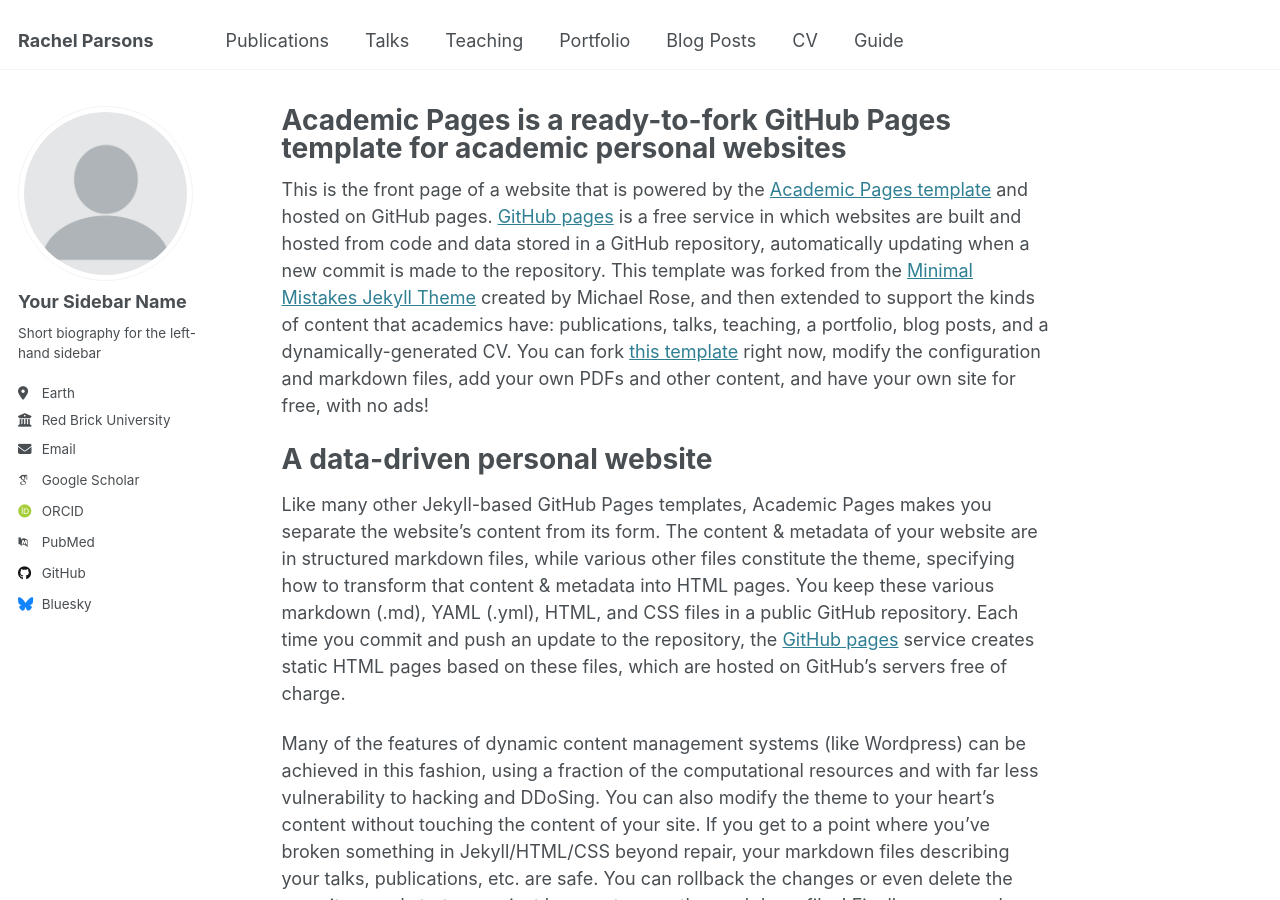
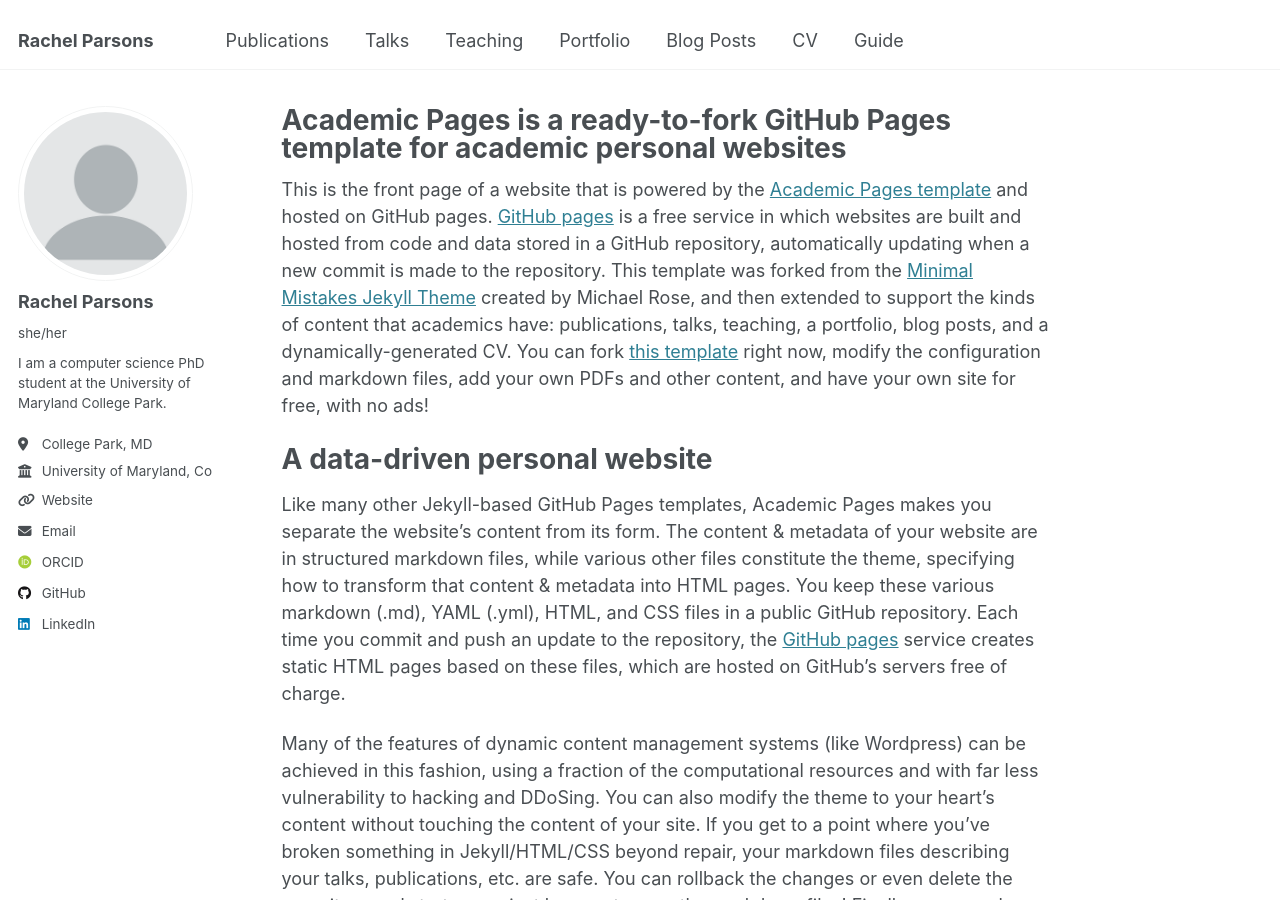
Before and after one commit to parsonsrachel/parsonsrachel.github.io, a Jekyll site: the page built from _pages/about.md, in a window 1280 px wide and 900 px high. Built offline with Jekyll 4.4.1, drawn with Linux system fonts in a browser that asks for light colours; some web fonts are replaced.

Commit message:
Update _config.yml

```diff
--- a/_config.yml
+++ b/_config.yml
@@ -23,21 +23,21 @@ repository               : "parsonsrachel/parsonsrachel.github.io"
 author:
   # Biographic information
   avatar           : "profile.png"
-  name             : "Your Sidebar Name"
-  pronouns         : # example: "she/her"
-  bio              : "Short biography for the left-hand sidebar"
-  location         : "Earth"
-  employer         : "Red Brick University"
-  uri              : # URL
-  email            : "none@example.org"
+  name             : "Rachel Parsons"
+  pronouns         : "she/her"
+  bio              : "I am a computer science PhD student at the University of Maryland College Park."
+  location         : "College Park, MD"
+  employer         : "University of Maryland, College Park"
+  uri              : "parsonsrachel.github.io"
+  email            : "rparsons@umd.edu"
 
   # Academic websites
   arxiv            : # URL - Update with the correct link to your profile
-  googlescholar    : "https://scholar.google.com/citations?user=PS_CX0AAAAAJ"
+  googlescholar    : # URL
   impactstory      : # URL
-  orcid            : "http://orcid.org/yourorcidurl"
+  orcid            : "https://orcid.org/0009-0004-1042-0057"
   semantic         : # URL
-  pubmed           : "https://www.ncbi.nlm.nih.gov/pubmed/?term=john+snow"
+  pubmed           : #URL
   researchgate     : # URL
   scopus           : # URL
 
@@ -45,12 +45,12 @@ author:
   bitbucket        : # Username - Update with your username on the site
   codepen          : # Username
   dribbble         : # Username
-  github           : "academicpages"
+  github           : "parsonsrachel"
   kaggle           : # Username
   stackoverflow    : # User number or user number and name (i.e., use "1" or "1/jeff-atwood")
 
   # Social media
-  bluesky          : "bsky.app" # Replace this with you Bluesky username
+  bluesky          : # Username
   facebook         : # Username
   flickr           : # Username
   foursquare       : # Username
@@ -59,7 +59,7 @@ author:
   keybase          : # Username
   instagram        : # Username
   lastfm           : # Username
-  linkedin         : # Username
+  linkedin         : "rachelaparsons"
   mastodon         : # URL
   medium           : # URL
   pinterest        : # Username
```
